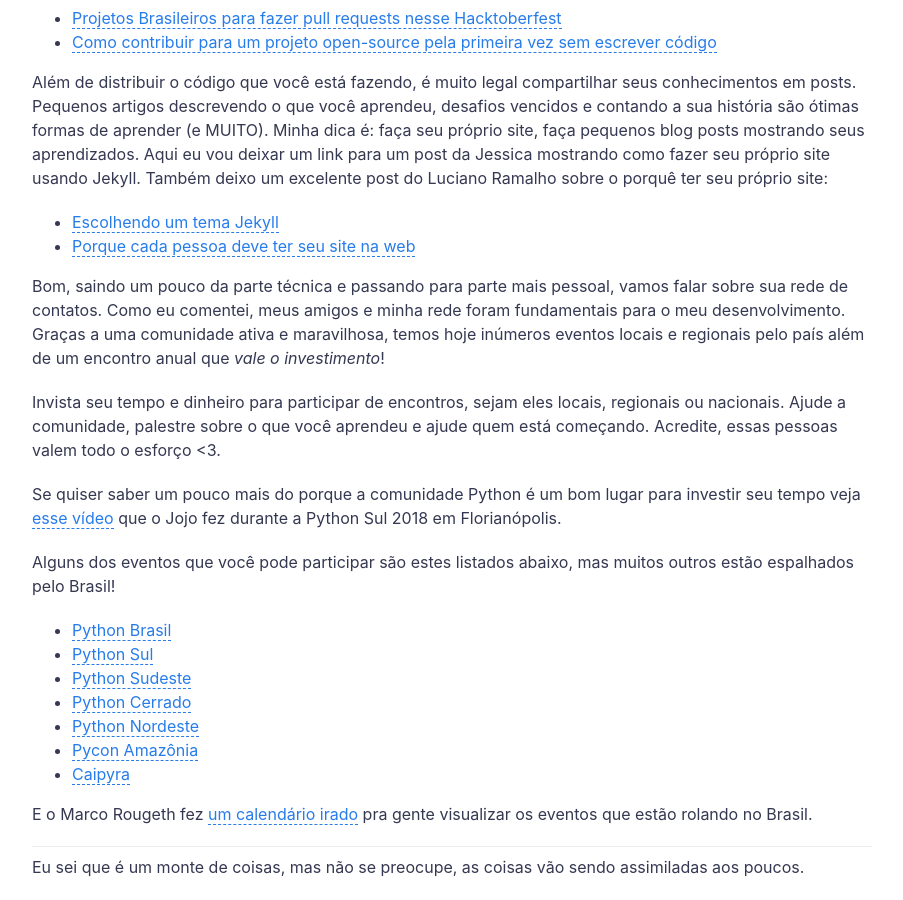
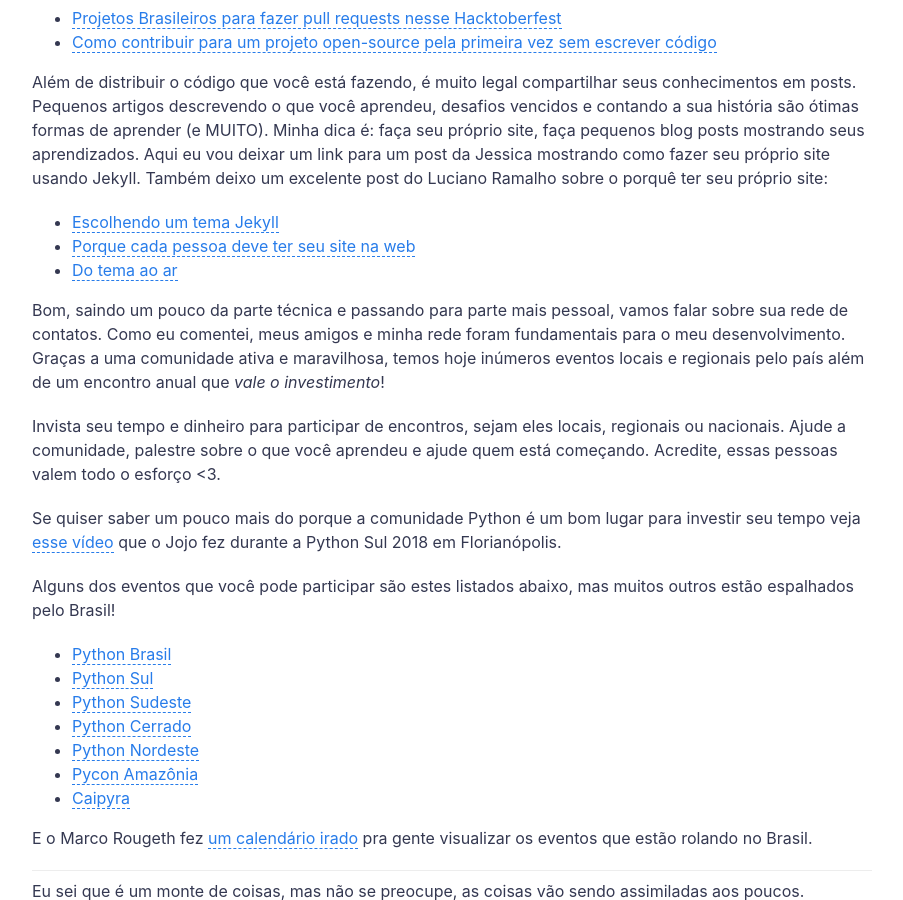
Before and after one commit to leportella/v3, a Jekyll site: the page built from _posts/2018-01-24-se-eu-puder-te-ajudar.md, in a window 1280 px wide and 900 px high, scrolled down 2034 px. Shown: the whole window, without its empty margins (188-1091 px from the left). Built offline with Jekyll 4.4.1, drawn with Linux system fonts in a browser that asks for light colours; comment, search, counter and statistics services are not loaded.

Commit message:
Add tutorial Jessica "se eu puder te ajudar..."

```diff
--- a/_posts/2018-01-24-se-eu-puder-te-ajudar.md
+++ b/_posts/2018-01-24-se-eu-puder-te-ajudar.md
@@ -73,6 +73,7 @@ Jessica mostrando como fazer seu próprio site usando Jekyll. Também deixo um e
 
 * [Escolhendo um tema Jekyll](http://jtemporal.com/temas-jekyll/)
 * [Porque cada pessoa deve ter seu site na web](https://ramalho.org/wiki/doku.php?id=porque_cada_pessoa_deve_ter_seu_site_na_web)
+* [Do tema ao ar](https://jtemporal.com/do-tema-ao-ar/)
 
 
 Bom, saindo um pouco da parte técnica e passando para parte mais pessoal, vamos falar sobre sua rede de contatos.
```
